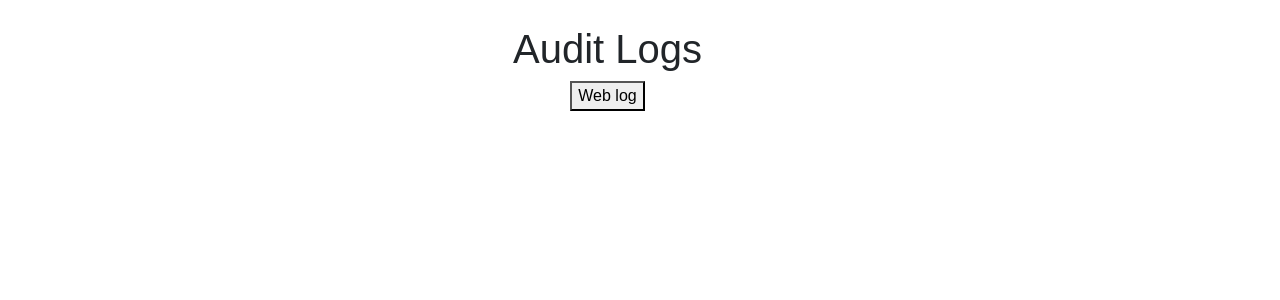
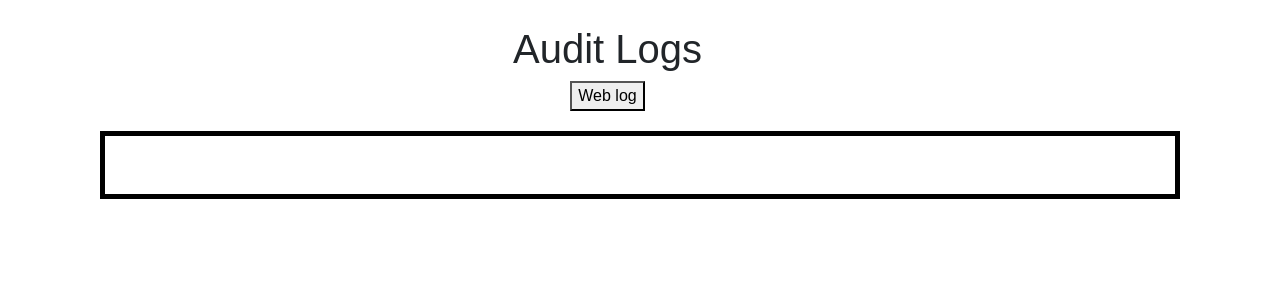
Before and after one commit to ict3x03-2022-team32/ict3x03-2022-team32, a Flask app: page /logs/new_log in a window 1280 px wide. Shown: the part 68-368 px from the top of the page. Run offline with Flask 3, Linux system fonts and the light colour scheme; a user stored in the database is signed in; tables that the repository leaves empty hold one stand-in row (values such as "Sample post"); parts of the project's set-up code (start-up, migrations or seed data) failed here and were passed over; some libraries are stand-ins or nearby versions.

Commit message:
update logging

```diff
--- a/application/templates/logs.html
+++ b/application/templates/logs.html
@@ -8,11 +8,12 @@
     width: 100%;
     margin-bottom: 50px;
     margin-top: 20px;
-    margin-left: 20px;
-    margin-right: 20px;
+    margin-left: 100px;
+    margin-right: 100px;
     overflow-y: hidden;
     -ms-overflow-style: -ms-autohiding-scrollbar;
     text-align: center;
+    border: 5px solid black;
 }
 th{
     text-align: center;
--- a/application/templates/new_log.html
+++ b/application/templates/new_log.html
@@ -8,11 +8,12 @@
     width: 100%;
     margin-bottom: 50px;
     margin-top: 20px;
-    margin-left: 20px;
-    margin-right: 20px;
+    margin-left: 100px;
+    margin-right: 100px;
     overflow-y: hidden;
     -ms-overflow-style: -ms-autohiding-scrollbar;
     text-align: center;
+    border: 5px solid black;
 }
 th{
     border: 2px solid white;
```
